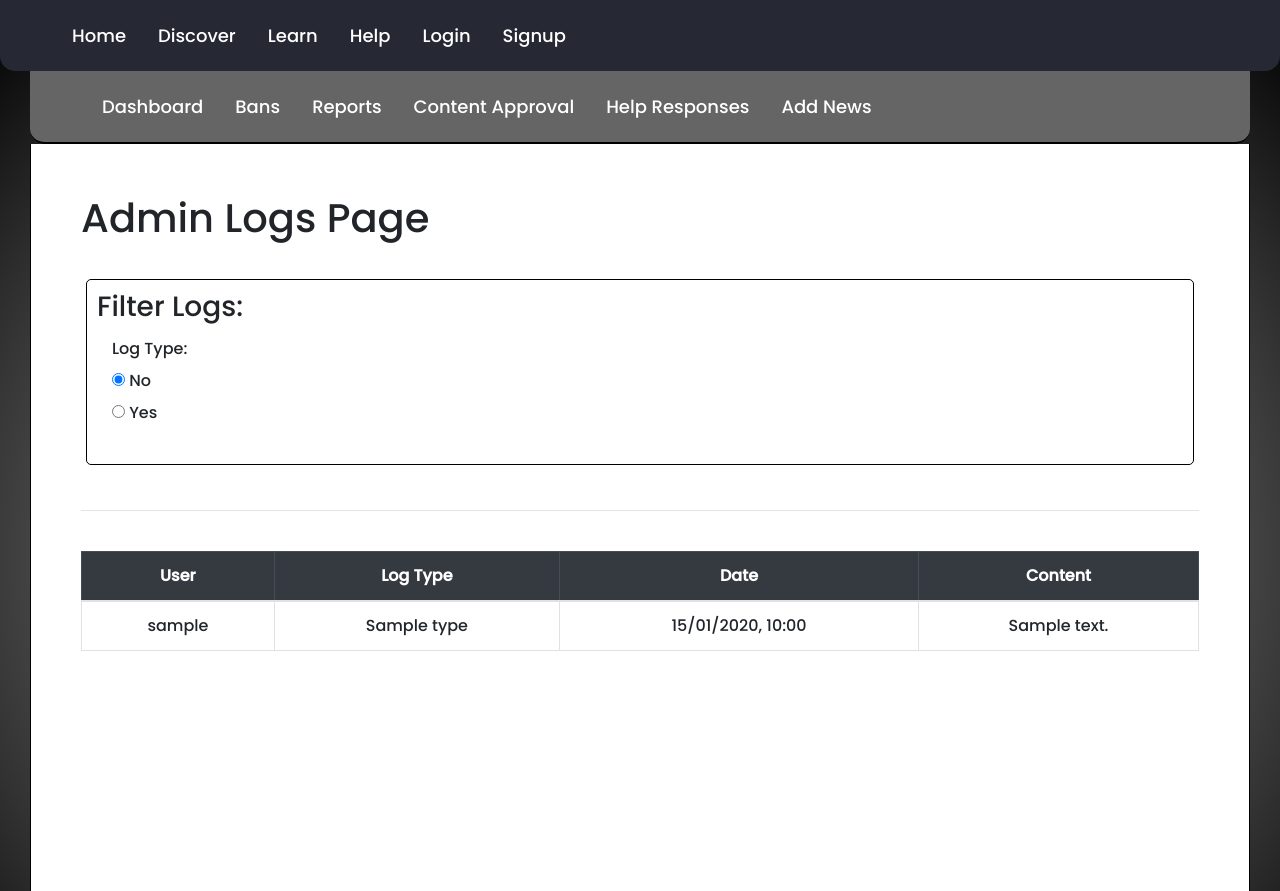
After one commit to JLR24/musicians_haven, a Flask app: template website/admin/templates/admin_logs.html in a window 1280 px wide. The commit adds this page. Shown: the top 891 px of the page. Run offline with Flask 3, Linux system fonts and the light colour scheme; the template is opened without the code that fills it: most values are stand-ins (such as "Sample title", 1, 10 or a date in 2020); some libraries are stand-ins or nearby versions.

Commit message:
Added some support for logs, supressed for now.

```diff
--- a/website/admin/templates/admin_base.html
+++ b/website/admin/templates/admin_base.html
@@ -8,7 +8,7 @@
                 <li><a href="/admin/" {% if active == "Dashboard" %} style="color: black;" {% endif %}>Dashboard</a></li>
                 <li><a href="/admin/bans" {% if active == "Bans" %} style="color: black;" {% endif %}>Bans</a></li>
                 <li><a href="/admin/reports" {% if active == "Reports" %} style="color: black;" {% endif %}>Reports</a></li>
-                <li><a href="/admin/logs" {% if active == "Logs" %} style="color: black;" {% endif %}>Logs</a></li>
+                <!-- <li><a href="/admin/logs" {% if active == "Logs" %} style="color: black;" {% endif %}>Logs</a></li> -->
                 <li><a href="/admin/content" {% if active == "Content" %} style="color: black;" {% endif %}>Content Approval</a></li>
                 <li><a href="/admin/help" {% if active == "Help" %} style="color: black;" {% endif %}>Help Responses</a></li>
                 <li><a href="/admin/news" {% if active == "News" %} style="color: black;" {% endif %}>Add News</a></li>
--- /dev/null
+++ b/website/admin/templates/admin_logs.html
@@ -0,0 +1,40 @@
+{% extends "admin_base.html" %}
+
+{% block title %} Admin Logs {% endblock %}
+
+{% block content %}
+
+    <h1>Admin Logs Page</h1><br>
+
+    <div class="formList">
+        <h3>Filter Logs:</h3>
+
+        <div class="form-group" style="padding: 5px 15px;">
+            <label>Log Type:</label><br>
+            <input type="radio" name="withdrawn" value="false" checked>
+            <label for="withdrawn">No</label>
+            <br>
+            <input type="radio" name="withdrawn" value="true">
+            <label for="withdrawn">Yes</label>
+        </div>
+
+    </div>
+    <br><hr><br>
+    <table style="width: 100%; border: 1px solid black; text-align: center;" class="table table-bordered">
+        <thead class="table table-dark">
+            <th>User</th>
+            <th>Log Type</th>
+            <th>Date</th>
+            <th>Content</th>
+        </thead>
+        {% for log in logs %}
+            <tr>
+                <td>{{log.GetUser().username}}</td>
+                <td>{{log.type}}</td>
+                <td>{{log.date.strftime("%d/%m/%Y, %H:%M")}}</td>
+                <td>{{log.content}}</td>
+            </tr>
+        {% endfor %}
+    </table>
+
+{% endblock %}
--- a/website/models.py
+++ b/website/models.py
@@ -332,9 +332,13 @@ class Log(db.Model):
     id = db.Column(db.Integer, primary_key=True)
     user = db.Column(db.Integer, db.ForeignKey("user.id"))
     date = db.Column(db.DateTime(timezone=True), default=func.now())
-    type = db.Column(db.String(32))
+    type = db.Column(db.String(32)) # User Search, Song Search, Thread Search,
     content = db.Column(db.String(8192))
     state = db.Column(db.String(16)) # N/A, Hidden
+
+    def GetUser(self):
+        '''Returns the User associated with the Log'''
+        return User.query.filter_by(id=self.user).first()
 
 
 class Notification(db.Model):
```
Also changed, not shown: website/admin/admin.py (+10 -1 lines).
